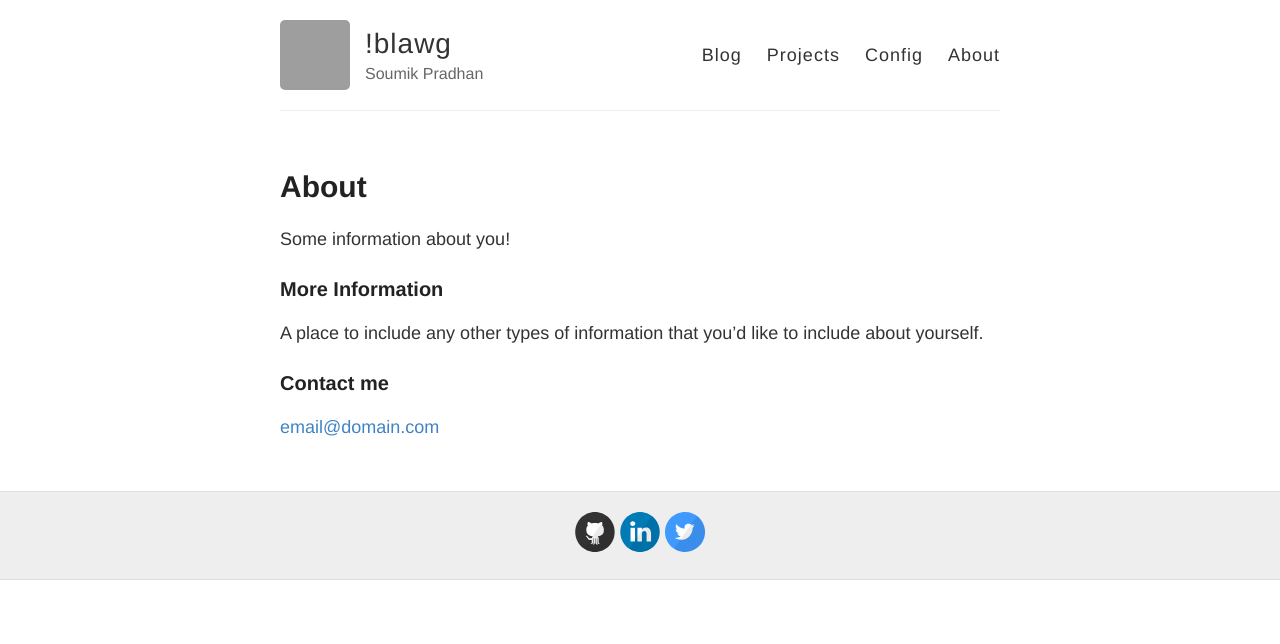
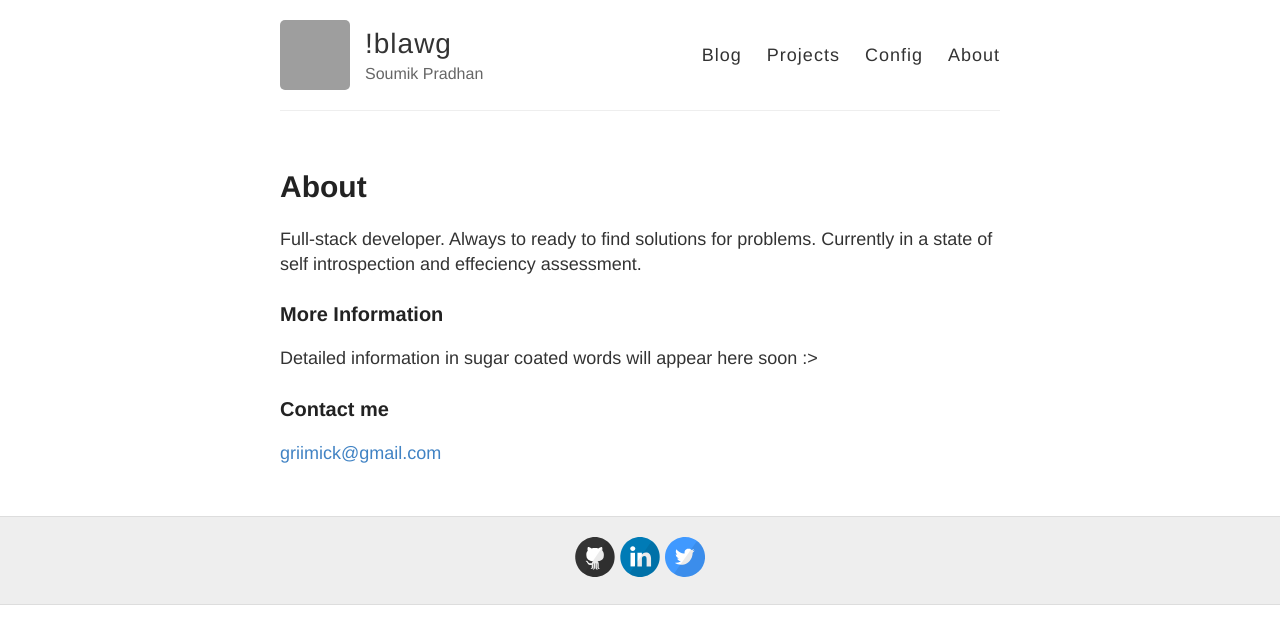
Before and after one commit to griimick/griimick.github.io, a Jekyll site: the page built from _pages/about.md, in a window 1280 px wide. Shown: the top 644 px of the page. Built offline with Jekyll 4.4.1, drawn with Linux system fonts in a browser that asks for light colours; grey boxes are pictures that could not be loaded.

Commit message:
update about me

```diff
--- a/_pages/about.md
+++ b/_pages/about.md
@@ -4,12 +4,12 @@ title: About
 permalink: /about/
 ---
 
-Some information about you!
+Full-stack developer. Always to ready to find solutions for problems. Currently in a state of self introspection and effeciency assessment.
 
 ### More Information
 
-A place to include any other types of information that you'd like to include about yourself.
+Detailed information in sugar coated words will appear here soon :>
 
 ### Contact me
 
-[email@domain.com](mailto:email@domain.com)
+[griimick@gmail.com](mailto:griimick@gmail.com)
```
